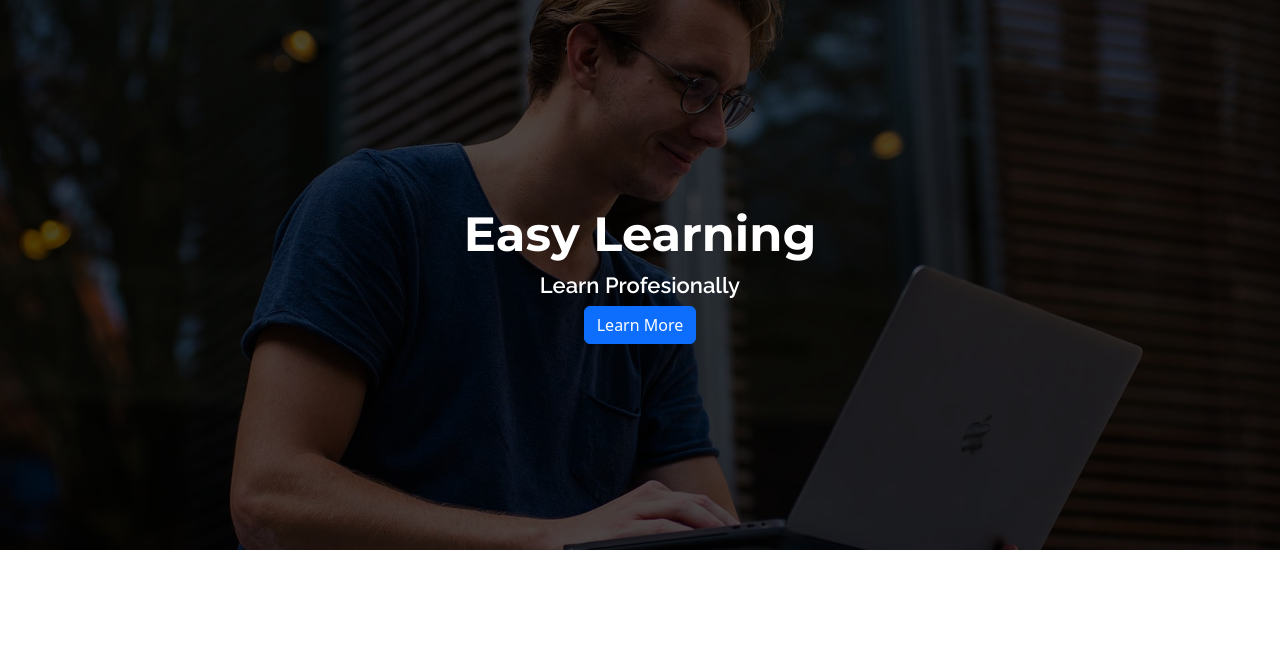
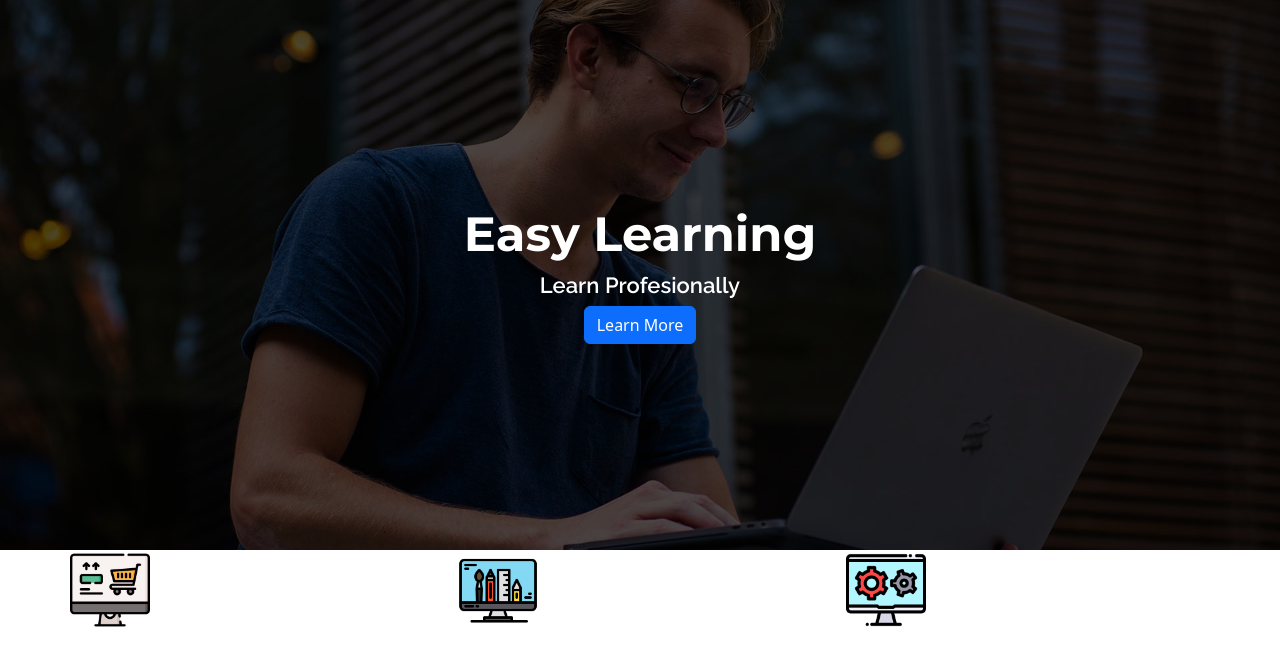
Before and after one commit to zabiremu/EasyLearning-Client-Side, a React (Create React App) app: page / in a window 1280 px wide. Shown: the top 666 px of the page. Built offline with nearby package versions, Linux system fonts and the light colour scheme; a web font is replaced by a local one.

Commit message:
Service section part-01

```diff
--- a/src/App.jsx
+++ b/src/App.jsx
@@ -1,10 +1,12 @@
 import './assets/css/bootstrap.min.css'
 import './assets/css/style.css'
 import TopBanner from './components/TopBanner/TopBanner';
+import Services from './components/Services/Services';
 function App() {
   return (
     <div>
       <TopBanner/>
+      <Services/>
     </div>
   );
 }
--- a/src/assets/css/style.css
+++ b/src/assets/css/style.css
@@ -52,3 +52,9 @@
     font-weight: 600;
     color: #fff;
 }
+.ecoomerceIcon,
+.design,
+.web{
+  width:80px;
+  height:80px;
+}
--- /dev/null
+++ b/src/components/Services/Services.jsx
@@ -0,0 +1,26 @@
+import React, { Component, Fragment } from 'react'
+import { Col, Container, Row } from 'react-bootstrap'
+import ecoomerceIcon from '../../assets/image/ecommerce.png'
+import design from '../../assets/image/design.png'
+import web from '../../assets/image/web.png'
+export default class Services extends Component {
+render() {
+return (
+<Fragment>
+    <Container>
+        <Row>
+            <Col lg={4} md={6} sm={12}>
+                <img src={ecoomerceIcon} alt="" className='ecoomerceIcon'/>
+            </Col>
+            <Col lg={4} md={6} sm={12}>
+                <img src={design} alt="" className='design' />
+            </Col>
+            <Col lg={4} md={6} sm={12}>
+                <img src={web} alt="" className='web'/>
+            </Col>
+        </Row>
+    </Container>
+</Fragment>
+)
+}
+}
--- a/src/components/TopBanner/TopBanner.jsx
+++ b/src/components/TopBanner/TopBanner.jsx
@@ -1,6 +1,5 @@
 import React, { Component, Fragment } from 'react'
 import { Col, Container, Row } from 'react-bootstrap'
-// import '../../assets/css/style.css'
 export default class TopBanner extends Component {
   render() {
     return (
```
